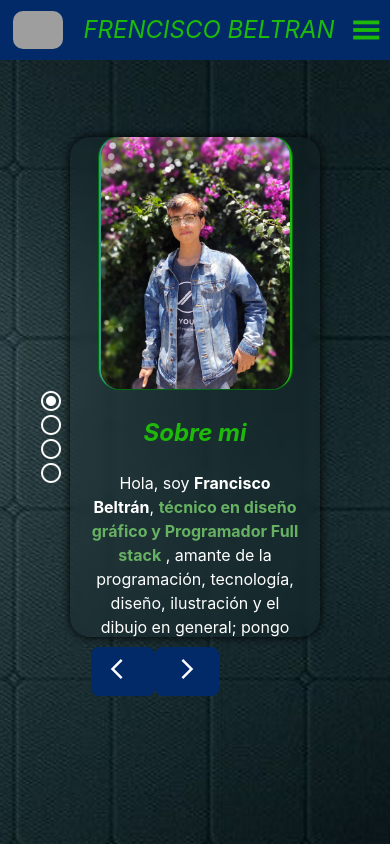
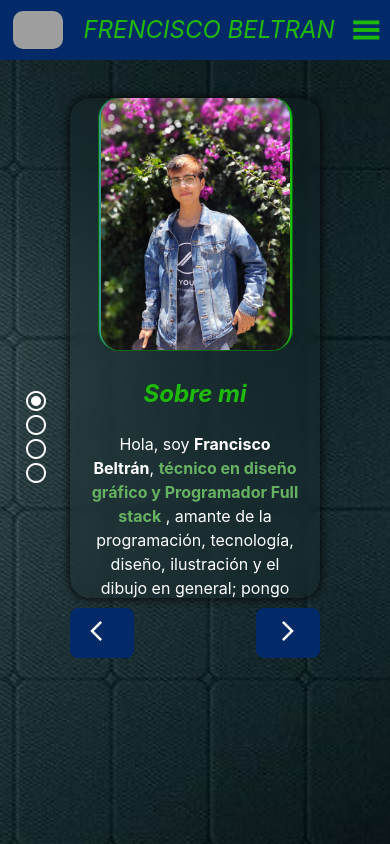
Before and after one commit to Francisco-Tirador/portafolio2023, a React (Vite) app: page / in a window 390 px wide. Built offline with nearby package versions, Linux system fonts and the light colour scheme; grey boxes are pictures that could not be loaded.

Commit message:
style mobile

```diff
--- a/src/assets/style/responsive.css
+++ b/src/assets/style/responsive.css
@@ -69,7 +69,7 @@
 @media (max-width:770px) {
     .ContenDev{
         position: absolute;
-        left: 0;
+        left: -15px;
         transform: rotate(90deg);
     }
     .Rotador{
@@ -146,12 +146,19 @@
 
     .Rotador{
         width: 150px;
-        margin-top: 35%;
+        margin-top: 25%;
         transform: translateX(-50px) translateZ(400px );
     }
+    .btnCambio{
+        height: 50px;
+    }
     .Contenbtns{
-        right: 0px;
+        left: 0px;
         top:500px;
+        background-color: aqua;
+        width: 250px;
+        display: flex;
+        justify-content: space-between;
     }
     .RotaX{
         scale: 1;
```
